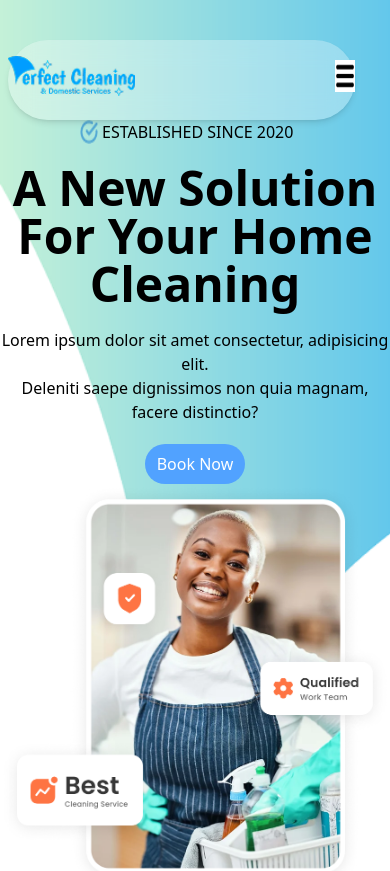
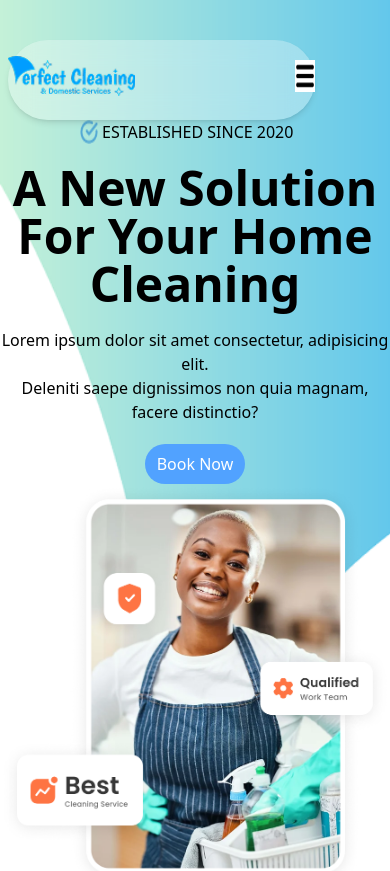
Before and after one commit to Bryan-Steph/Perfect-Clean, a React (Vite) app: page / in a window 390 px wide. Shown: the top 871 px of the page. Built offline with nearby package versions, Linux system fonts and the light colour scheme.

Commit message:
Adjusting the nav bar humberger overlap left on mobile

```diff
--- a/src/Components/Navbar.jsx
+++ b/src/Components/Navbar.jsx
@@ -19,7 +19,7 @@ function Navbar(){
                         <div className='flex '>
                         <img className='sm:mr-20 mr-0 h-10 items-center sm:mt-3 mt-4' src={Logo} alt="" />
                         {!isMenuOpen ?
-                        <img id='menu-btn' onClick={() => toggleMenu()} className='w-5 h-8 sm:hidden ml-50  mt-5 ' src={Menu} alt="" />
+                        <img id='menu-btn' onClick={() => toggleMenu()} className='w-5 h-8 sm:hidden ml-40  mt-5 ' src={Menu} alt="" />
                         :
                           <span onClick={() => toggleMenu()} className='w-5  sm:hidden ml-50  text-4xl  text-blue-600'>X</span>
                       }
```
